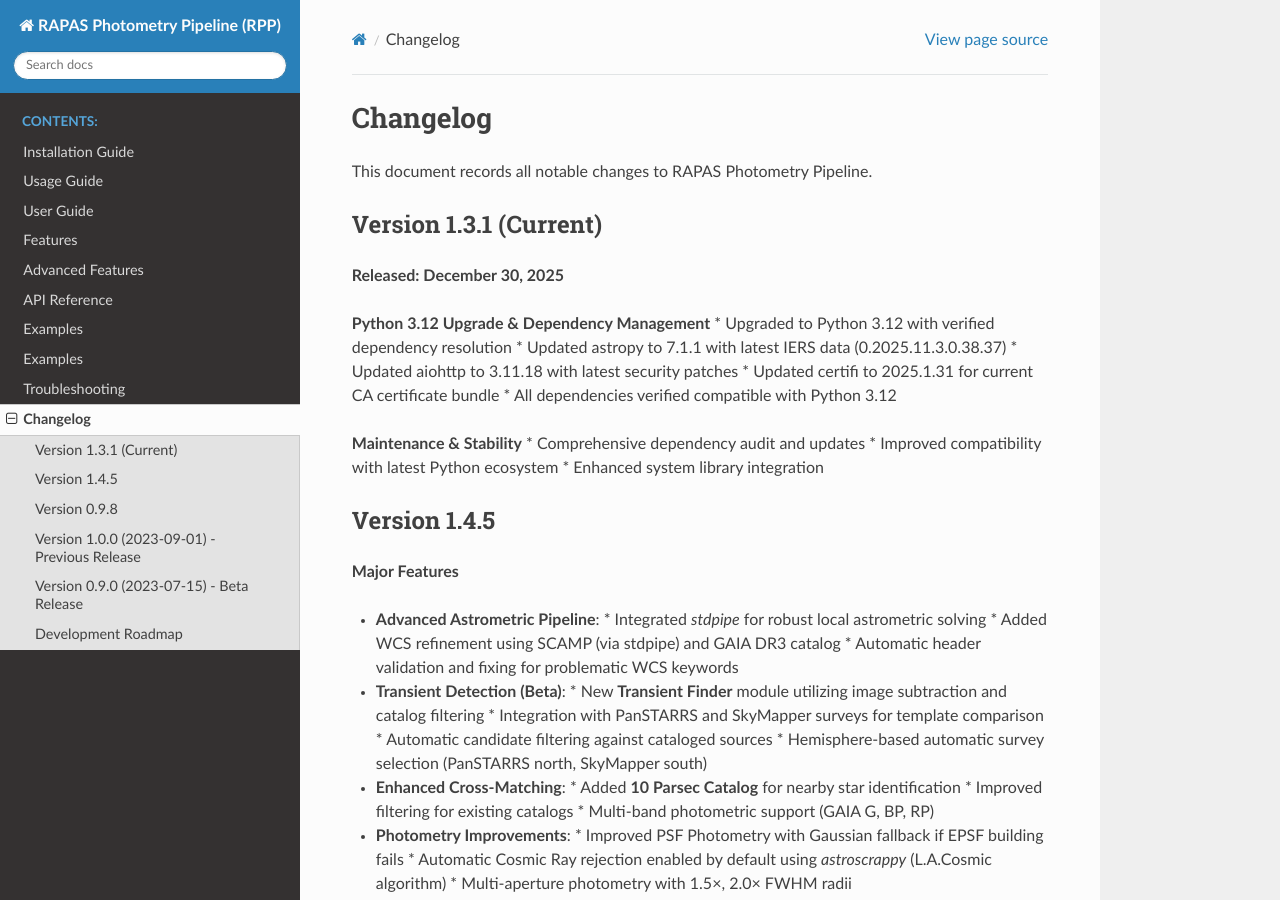
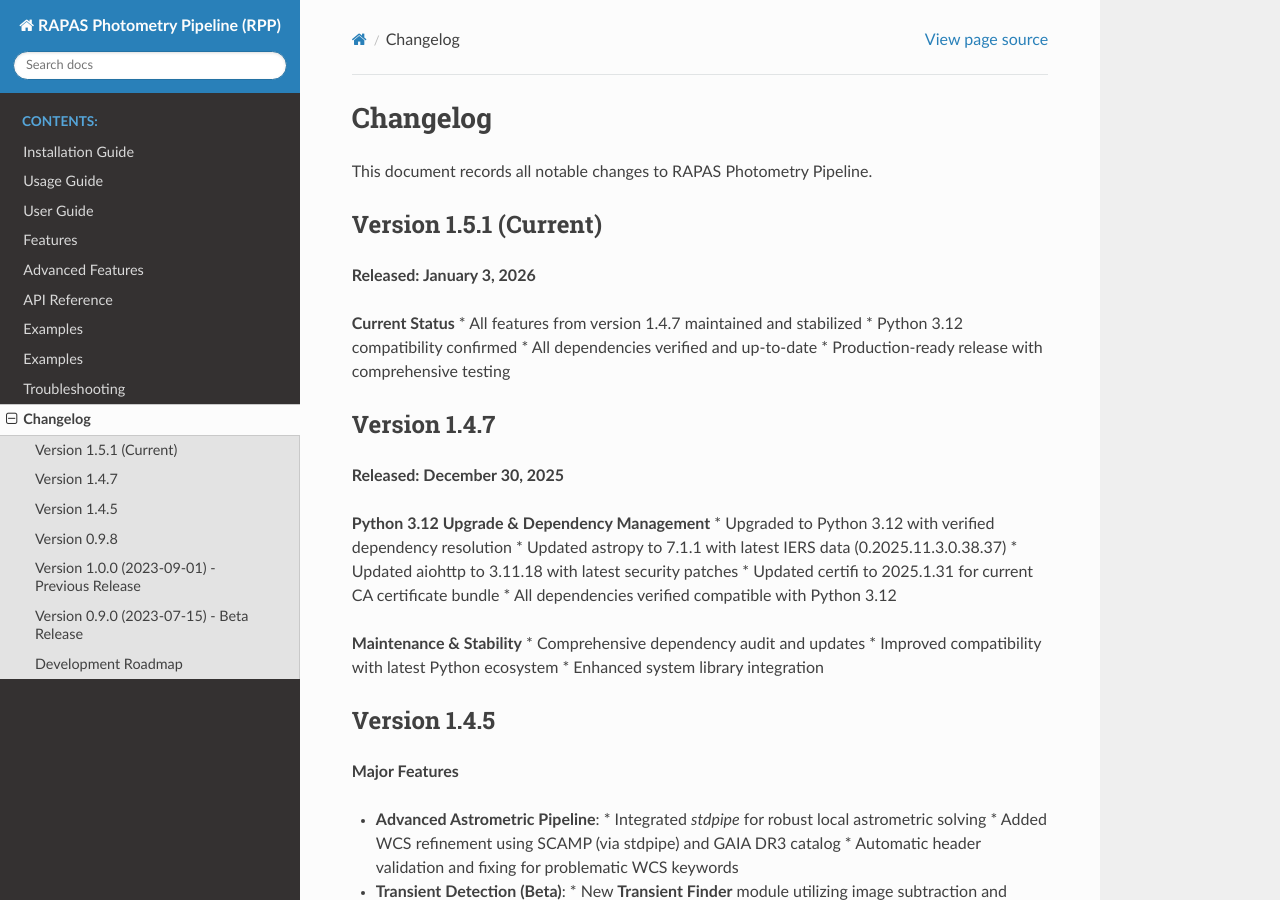
Before and after one commit to pierfra-rocci/rpp, a Sphinx documentation site: the page built from docs/changelog.rst, in a window 1280 px wide and 900 px high. Built offline with Sphinx 7.4.7 and the Read the Docs theme 3.1.0, drawn with Linux system fonts in a browser that asks for light colours; some of the changed text lies outside the part shown.

Commit message:
Update documentation for version 1.5.1 release, including changelog, user guide, and troubleshooting sections

```diff
--- a/docs/changelog.rst
+++ b/docs/changelog.rst
@@ -3,8 +3,19 @@
 
 This document records all notable changes to RAPAS Photometry Pipeline.
 
-Version 1.3.1 (Current)
+Version 1.5.1 (Current)
 -----------------------
+
+**Released: January 3, 2026**
+
+**Current Status**
+*   All features from version 1.4.7 maintained and stabilized
+*   Python 3.12 compatibility confirmed
+*   All dependencies verified and up-to-date
+*   Production-ready release with comprehensive testing
+
+Version 1.4.7
+-------------
 
 **Released: December 30, 2025**
 
--- a/docs/conf.py
+++ b/docs/conf.py
@@ -15,12 +15,12 @@
 # -- Project information -----------------------------------------------------
 
 project = "RAPAS Photometry Pipeline (RPP)"
-copyright = "2024-2025, Pier-Francesco Rocci"
+copyright = "2024-2026, Pier-Francesco Rocci"
 author = "Pier-Francesco Rocci"
 
 # The full version, including alpha/beta/rc tags
-release = "1.4.6"
-version = "1.4"
+release = "1.5.1"
+version = "1.5"
 
 
 # -- General configuration ---------------------------------------------------
--- a/docs/examples.rst
+++ b/docs/examples.rst
@@ -146,7 +146,7 @@
    * Obtain an Astro-Colibri UID key if you want transient matching.
 
 2. **Login & Configuration**
-   * Launch the frontend (`streamlit run run_frontend.py`) and log in.
+   * Launch the frontend (`streamlit run frontend.py`) and log in.
    * Upload your science image.
    * Configure Observatory, Process Options (CRR, Astrometry+), Analysis Parameters, Photometry Parameters, and Astro-Colibri key in the sidebar.
    * Click "Save Configuration" to store settings.
--- a/docs/index.rst
+++ b/docs/index.rst
@@ -6,7 +6,7 @@
    :align: right
    :alt: RAPAS Photometry Pipeline logo
 
-**RAPAS Photometry Pipeline (RPP) v1.3.1** is a comprehensive web-based astronomical photometry system built with Streamlit and Python 3.12. It provides an end-to-end solution for processing astronomical images, performing precise photometry, and cross-matching results with major astronomical catalogs.
+**RAPAS Photometry Pipeline (RPP) v1.5.1** is a comprehensive web-based astronomical photometry system built with Streamlit and Python 3.12. It provides an end-to-end solution for processing astronomical images, performing precise photometry, and cross-matching results with major astronomical catalogs.
 
 The pipeline is designed for both amateur and professional astronomers, offering a user-friendly interface while maintaining the rigor and precision required for scientific analysis.
 
--- a/docs/troubleshooting.rst
+++ b/docs/troubleshooting.rst
@@ -1,7 +1,7 @@
 Troubleshooting
 =============
 
-This section addresses common issues and provides solutions for RAPAS Photometry Pipeline (v1.3.1).
+This section addresses common issues and provides solutions for RAPAS Photometry Pipeline (v1.5.1).
 
 Installation & Setup Issues
 -------------------------
--- a/docs/user_guide.rst
+++ b/docs/user_guide.rst
@@ -1,7 +1,7 @@
 User Guide
 =========
 
-**Current Version: 1.3.1 (December 2025)**
+**Current Version: 1.5.1 (January 2026)**
 
 Getting Started
 --------------
```
Also changed, not shown: README.md (+6 -2 lines).
